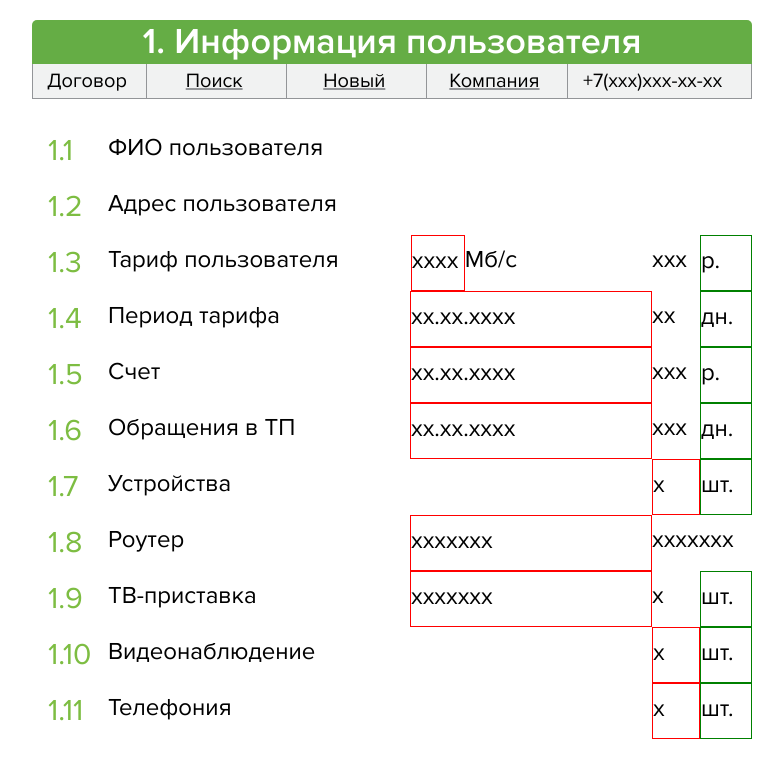
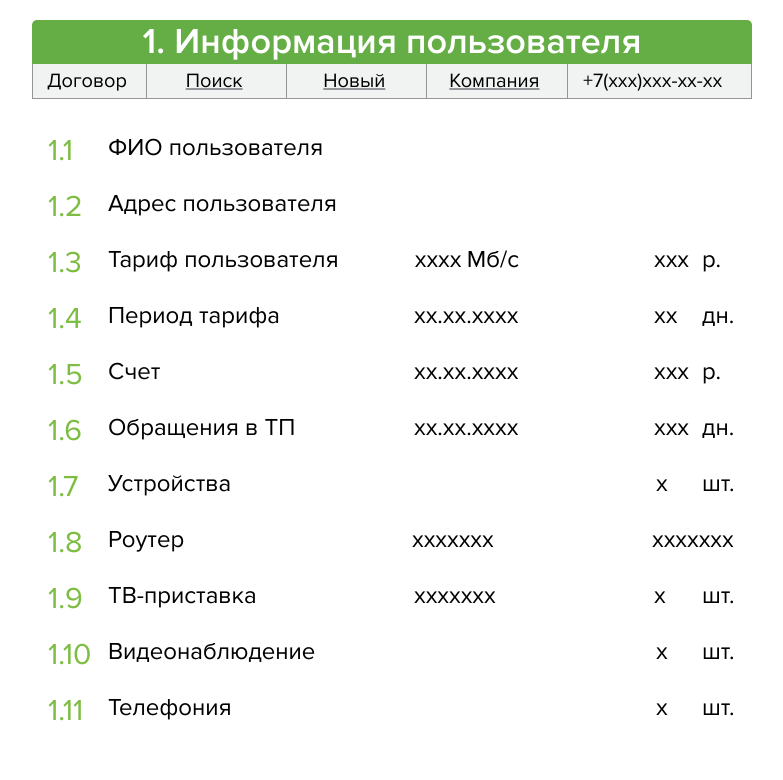
Before and after one commit to dobernike/Call-Center_app, a plain HTML site: page index.html in a window 1280 px wide. Shown: the top 780 px of the page, without its empty margins (238-1021 px from the left). Drawn offline with Linux system fonts and the light colour scheme.

Commit message:
comment border

```diff
--- a/css/main.css
+++ b/css/main.css
@@ -334,7 +334,7 @@ li span:first-child {
 }
 
 li>span:last-child {
-  border: 1px green solid;
+  /* border: 1px green solid; */
   width: 50px;
 }
 
@@ -343,7 +343,7 @@ li p:nth-of-type(1) {
 }
 
 li p:nth-of-type(2) {
-  border: 1px solid red;
+  /* border: 1px solid red; */
   flex: 0 0 10em;
 }
 
```
